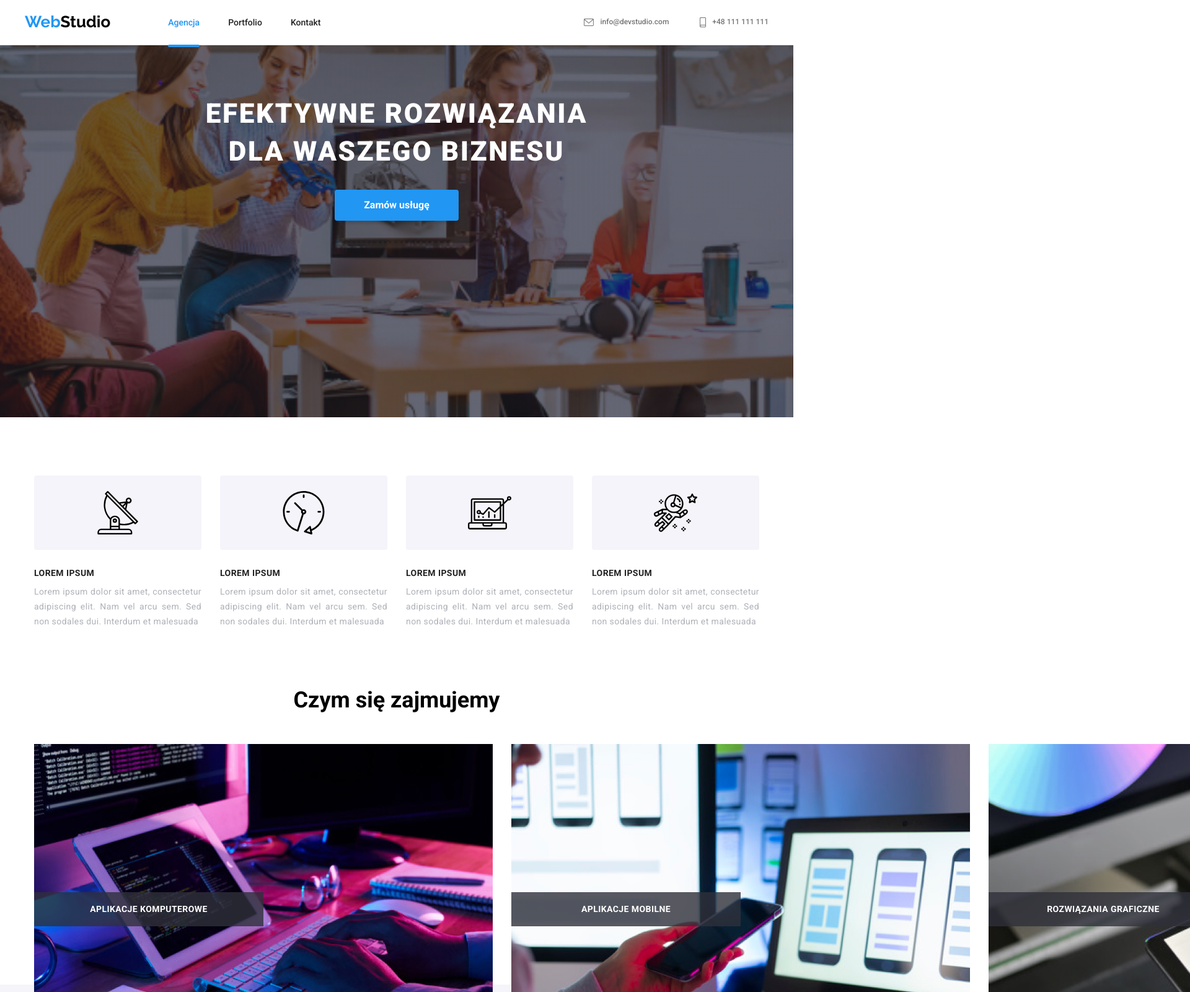
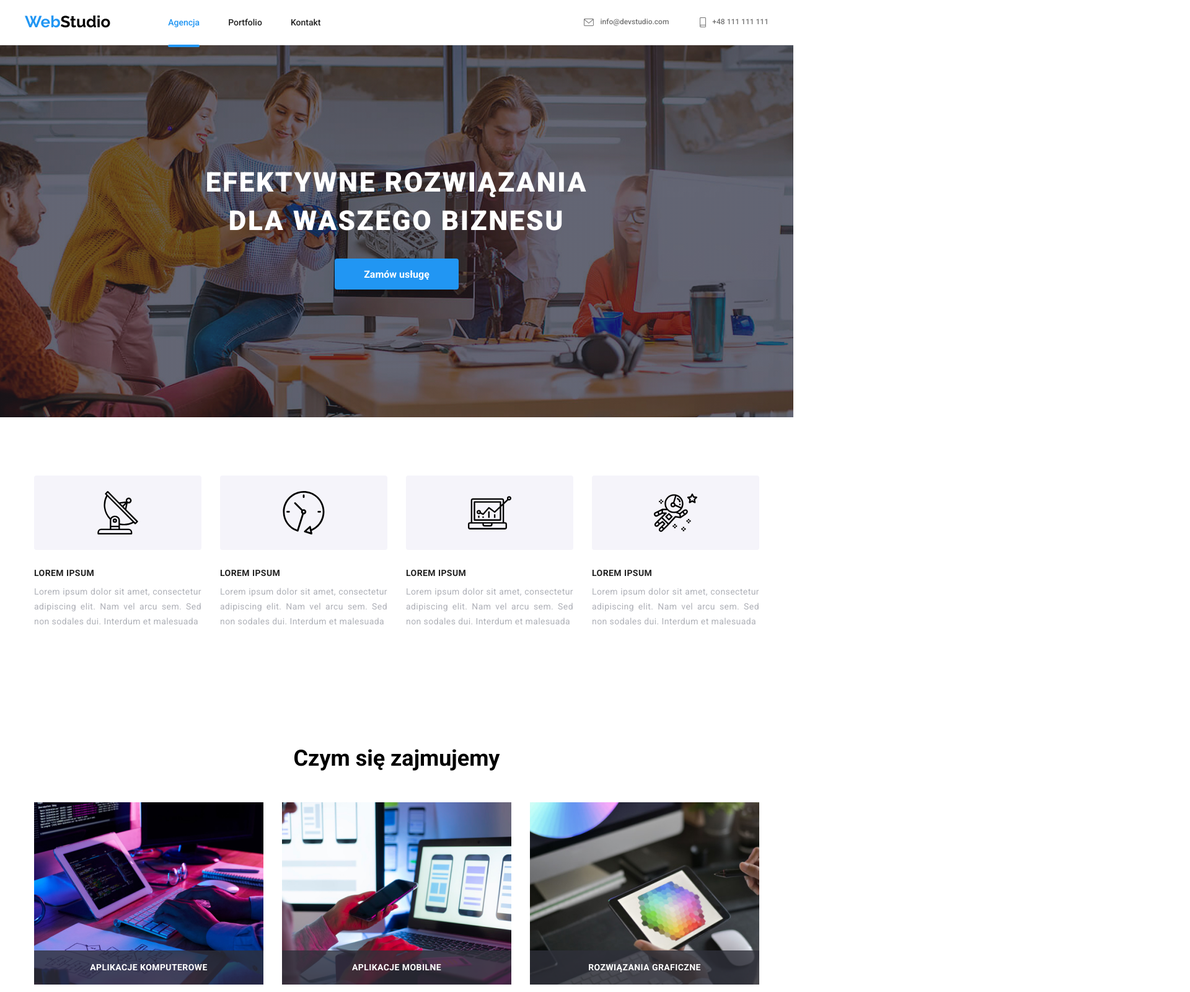
Before and after one commit to Szandersen/goit-markup-hw-08, a plain HTML site: page index.html in a window 1280 px wide. Shown: the top 1600 px of the page at 62% size, 1920 px wide, since content can reach past the window. Drawn offline with nearby package versions, Linux system fonts and the light colour scheme.

Commit message:
update 16/01/23 18:55 do sprawdzenia img

```diff
--- a/index.html
+++ b/index.html
@@ -190,7 +190,8 @@
                                 alt="Tworzenie oprogramowania dla firm"
                                 src="./img/desktop/box1-1x.jpg"
                                 srcset="./img/desktop/box1-2x.jpg"
-                                sizes="370px"
+                                width="370px"
+                                height="294px"
                             />
                             <p class="jobs__title">Aplikacje komputerowe</p>
                         </div>
@@ -199,7 +200,8 @@
                                 alt="Projektowanie interfejsu"
                                 src="./img/desktop/box2-1x.jpg"
                                 srcset="./img/desktop/box2-2x.jpg"
-                                sizes="370px"
+                                 width="370px"
+                                height="294px"
                             />
                             <p class="jobs__title">Aplikacje mobilne</p>
                         </div>
@@ -208,7 +210,8 @@
                                 alt="Ostylowanie projektu"
                                 src="./img/desktop/box3-1x.jpg"
                                 srcset="./img/desktop/box3-2x.jpg"
-                                sizes="370px"
+                                 width="370px"
+                                height="294px"
                             />
                             <p class="jobs__title">Rozwiązania graficzne</p>
                         </div>
--- a/sass/components/_hero.scss
+++ b/sass/components/_hero.scss
@@ -80,15 +80,28 @@
 @include tablet {
     .hero {
         padding-top: 80px;
+        background-image: linear-gradient(
+                rgba(47, 48, 58, 0.4),
+                rgba(47, 48, 58, 0.4)
+            ),
+            url(../img/tablet/HeaderTabletImg-1x.jpg);
     }
 }
 @include desktop {
     .hero {
         height: 600px;
         padding-top: 80px;
+        background-image: linear-gradient(
+                rgba(47, 48, 58, 0.4),
+                rgba(47, 48, 58, 0.4)
+            ),
+            url(../img/desktop/HeaderDesktopImg-1x.jpg);
+        justify-content: center;
+        align-items: center;
     }
     .hero__title {
         font-size: 44px;
         line-height: 1.4;
+        align-items: center;
     }
 }
--- a/sass/components/_jobs.scss
+++ b/sass/components/_jobs.scss
@@ -1,9 +1,6 @@
 .jobs {
     display: none;
-    @include desktop {
-        display: block;
-        margin-top: -94px;
-
+    text-align: center;
         &__section-title {
             font-size: 36px;
             text-align: center;
@@ -33,5 +30,10 @@
             text-align: center;
             padding: 27px 0;
         }
+
+}
+ @include desktop {
+    .jobs{
+        display: block;
     }
-}
+ }
```
Also changed, not shown: css/main.min.css, 1 other file.
